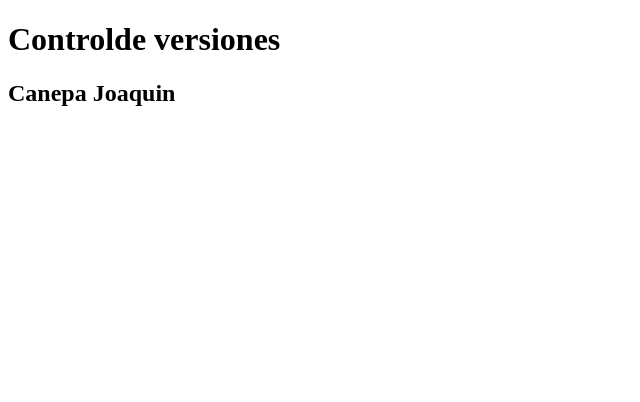
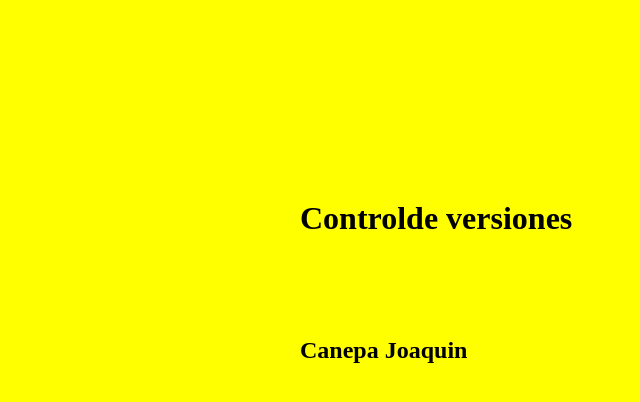
Before and after one commit to Fedecardozo/TP_SO_I4_Equipo, a plain HTML site: page index.html in a window 1280 px wide. Shown: the whole page, without its empty margins (0-640 px from the left). Drawn offline with Linux system fonts and the light colour scheme.

Commit message:
Punto 13

```diff
--- a/index.html
+++ b/index.html
@@ -5,7 +5,7 @@
         <title> UTN FRA</title>
         <link rel="icon" href="file:///C:/Users/User/Desktop/ejercicios%20clase/captura%20de%20pantalla.png">
         <link rel="icon" href="https://www.flaticon.es/iconos-gratis/gato">
-        <link rel="stylesheet" type="text/css" href="estilo.css">
+        <link rel="stylesheet" type="text/css" href="stilos.css">
     </head>
 <body>
 <h1>Controlde versiones</h1>
--- a/stilos.css
+++ b/stilos.css
@@ -2,5 +2,5 @@
     margin:100px;
     }
     body {
-        background:red;
+        background:yellow;
     }
```
